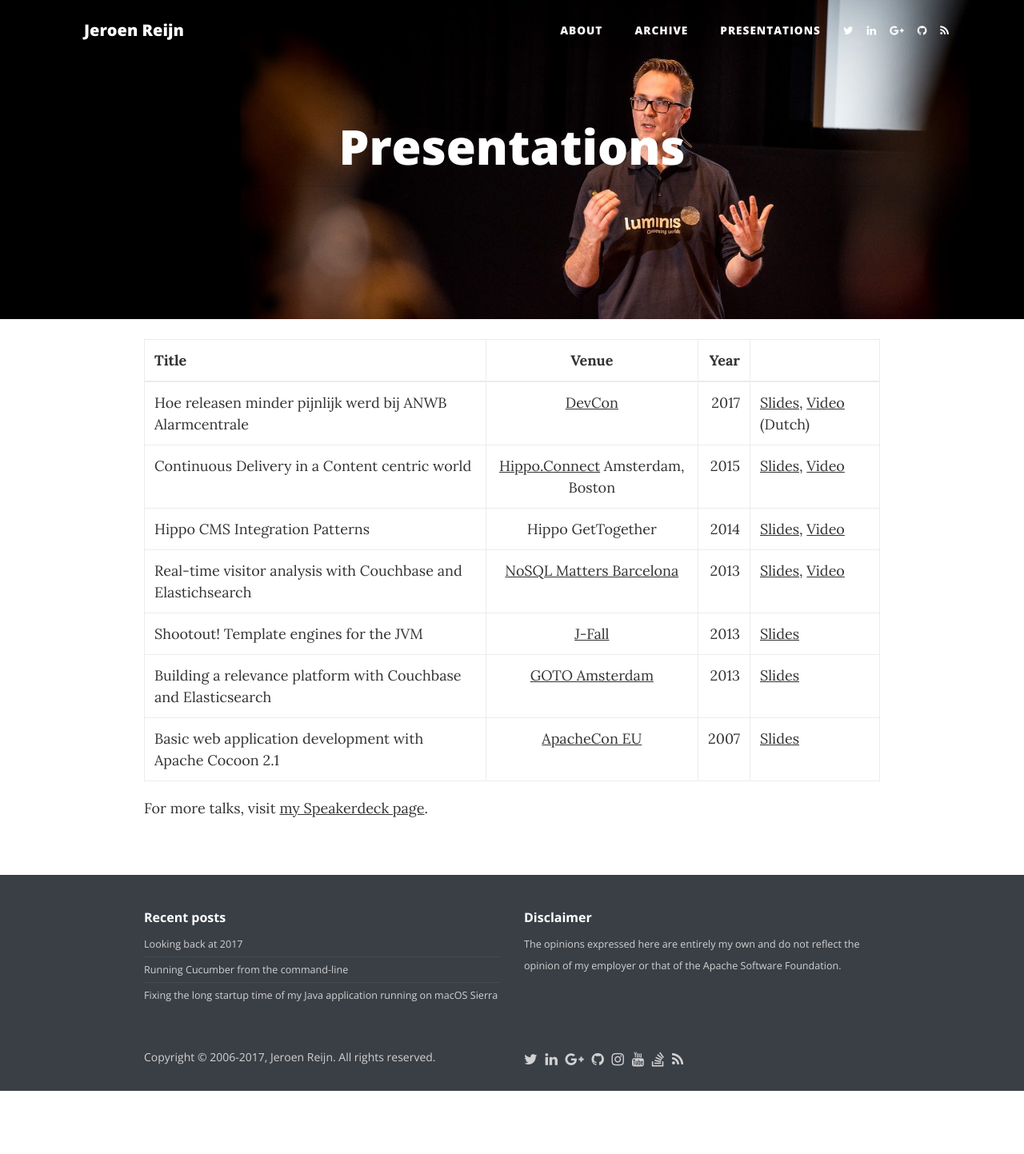
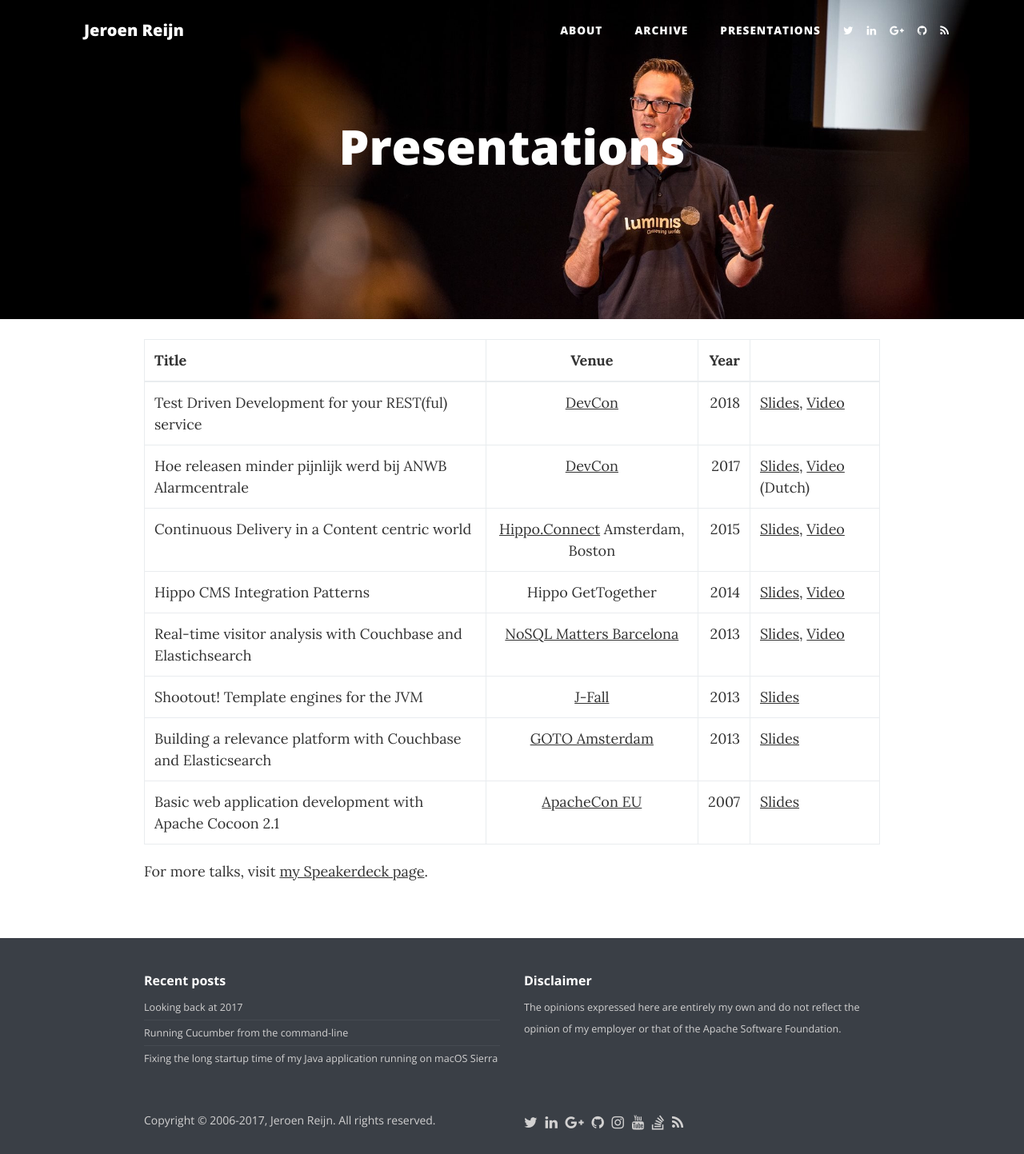
Before and after one commit to jreijn/jreijn.github.com, a Jekyll site: the page built from presentations.md, in a window 1280 px wide. Shown: the whole page at 80% size. Built offline with Jekyll 4.4.1, drawn with Linux system fonts in a browser that asks for light colours; before the commit the page ends 1364 px from its top, so only the background shows below that.

Commit message:
Add DevCon 2018 presentation

```diff
--- a/presentations.md
+++ b/presentations.md
@@ -8,6 +8,7 @@ header-img: /img/presentations2-bg.jpg
 {:.table .table-bordered}
 | Title        | Venue           | Year  |  |
 | ------------- |:-------------:| -----:| |
+| Test Driven Development for your REST(ful) service | [DevCon](https://devcon.luminis.eu) | 2018 | <a href="https://www.slideshare.net/jreijn/testdriven-development-for-your-restful-service" title="Test Driven Development for your REST(ful) service">Slides</a>, <a href="https://www.youtube.com/watch?v=3NT_Wql8wMg">Video</a>
 | Hoe releasen minder pijnlijk werd bij ANWB Alarmcentrale      | [DevCon](https://devcon.luminis.eu) | 2017 | <a href="//www.slideshare.net/jreijn/hoe-releasen-minder-pijnlijk-werd-bij-de-anwb-alarmcentrale-79301666" title="Hoe releasen minder pijnlijk werd bij ANWB Alarmcentrale" target="_blank">Slides</a>, <a href="https://www.youtube.com/watch?v=jxyO4l9fsWQ">Video</a> (Dutch) |
 | Continuous Delivery in a Content centric world | [Hippo.Connect](http://events.bloomreach.com/connect) Amsterdam, Boston | 2015 | <a href="https://www.slideshare.net/jreijn/continuous-delivery-in-a-content-centric-world">Slides</a>, <a href="https://vimeo.com/147839586">Video</a> |
 | Hippo CMS Integration Patterns      | Hippo GetTogether  |   2014 | <a href="//www.slideshare.net/jreijn/hippo-cms-integration-patterns" title="Hippo CMS Integration Patterns" target="_blank">Slides</a>, <a target="_blank" href="https://vimeo.com/98282732">Video</a> |
```
